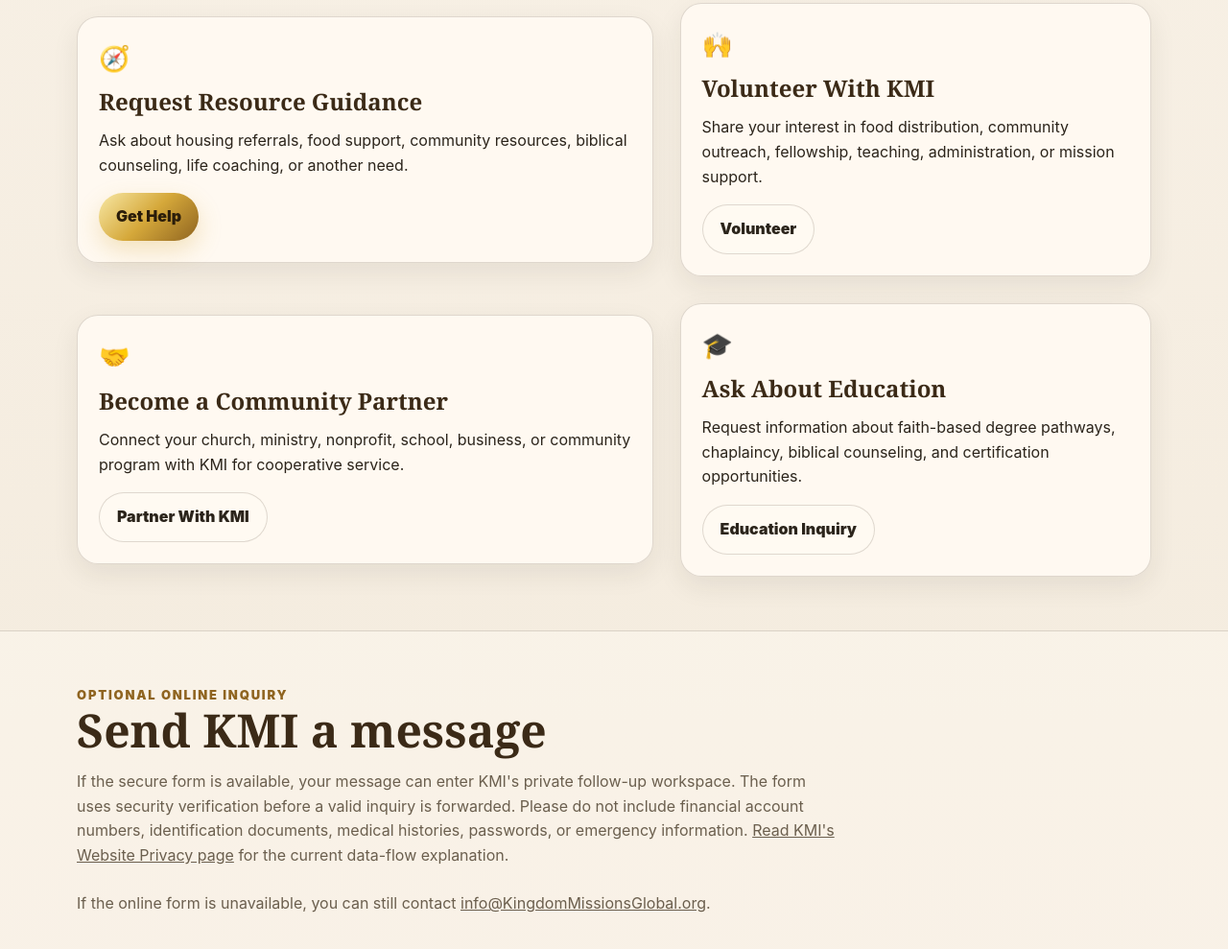
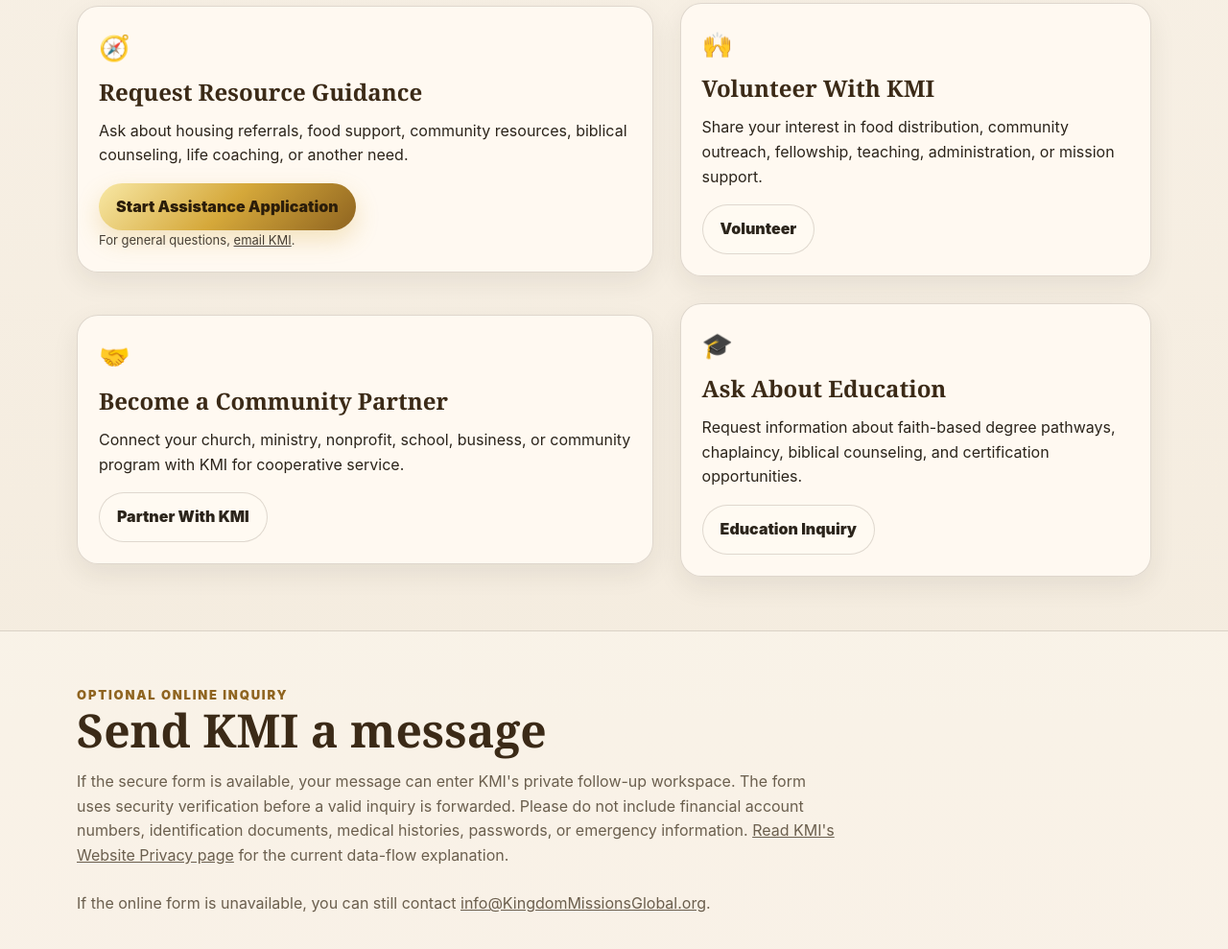
Before and after one commit to EllVii/KMI, a plain HTML site: page connect.html in a window 1280 px wide. Shown: the part 1316-2305 px from the top of the page at 96% size. Drawn offline with Linux system fonts and the light colour scheme; no server answers.

Commit message:
Link KMI website assistance requests to standalone APP_FOR_KMI

```diff
--- a/connect.html
+++ b/connect.html
@@ -69,7 +69,7 @@
         <div class="icon" aria-hidden="true">🧭</div>
         <h3>Request Resource Guidance</h3>
         <p>Ask about housing referrals, food support, community resources, biblical counseling, life coaching, or another need.</p>
-        <a class="btn gold" href="mailto:info@KingdomMissionsGlobal.org?subject=KMI%20Resource%20Guidance%20Request">Get Help</a>
+        <a class="btn gold" href="https://app.kingdommissionsglobal.org/">Start Assistance Application</a><p class="mini">For general questions, <a href="mailto:info@KingdomMissionsGlobal.org?subject=KMI%20Resource%20Guidance%20Question">email KMI</a>.</p>
       </article>
       <article class="card" id="volunteer">
         <div class="icon" aria-hidden="true">🙌</div>
```
